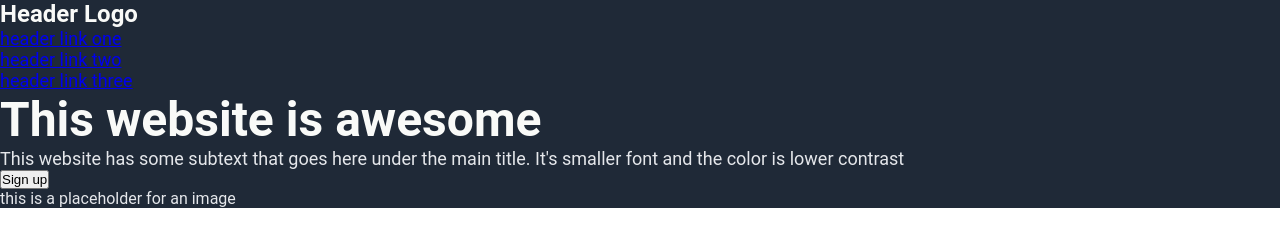
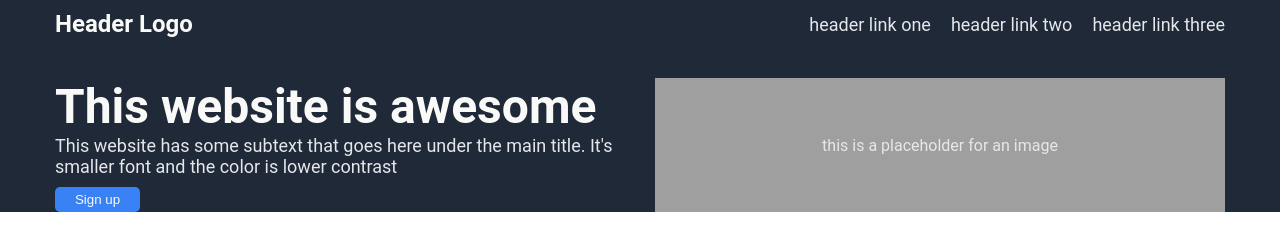
Before and after one commit to sej104/landing-page, a plain HTML site: page index.html in a window 1280 px wide. Drawn offline with Linux system fonts and the light colour scheme.

Commit message:
Arrange header section

```diff
--- a/style.css
+++ b/style.css
@@ -5,15 +5,67 @@
 }
 
 body {
+    font-family: Roboto, sans-serif;
+
     display: flex;
     flex-direction: column;
-    font-family: Roboto, sans-serif;
+}
+
+button {
+    padding: 5px 20px;
+    border-radius: 5px;
+    cursor: pointer;
+    background-color: #3882f6;
+    color: #f9faf8;
 }
 
 /* Header section styles */
 .header-section {
     background: #1F2937;
     color: #E5E7EB;
+    padding-top: 10px;
+
+    display: flex;
+    justify-content: center;
+}
+
+.header-section .container {
+    display: flex;
+    flex-direction: column;
+    gap: 40px;
+}
+
+.navbar {
+    display: flex;
+    justify-content: space-between;
+    align-items: center;
+}
+
+.navbar-logo {
+    font-size: 24px;
+    color: #f9faf8;
+}
+
+.navbar-links {
+    list-style-type: none;
+    display: flex;
+    gap: 20px;
+}
+
+.navbar a {
+    text-decoration: none;
+    color: #E5E7EB;
+}
+
+.hero {
+    display: flex;
+    justify-content: center;
+    gap: 30px;
+}
+
+.hero-content,
+.hero-image {
+    flex: 1;
 }
 
 .hero-main-text {
@@ -21,12 +73,22 @@ body {
     color: #f9faf8;
 }
 
+.hero-secondary-text {
+    margin-bottom: 10px;
+}
+
 .hero-secondary-text,
 .navbar a {
     font-size: 18px;
 }
 
-.navbar-logo {
-    font-size: 24px;
-    color: #f9faf8;
+.hero-btn {
+    border: none;
 }
+
+.hero-image {
+    background: #9f9f9f;
+    display: flex;
+    justify-content: center;
+    align-items: center;
+}
```
